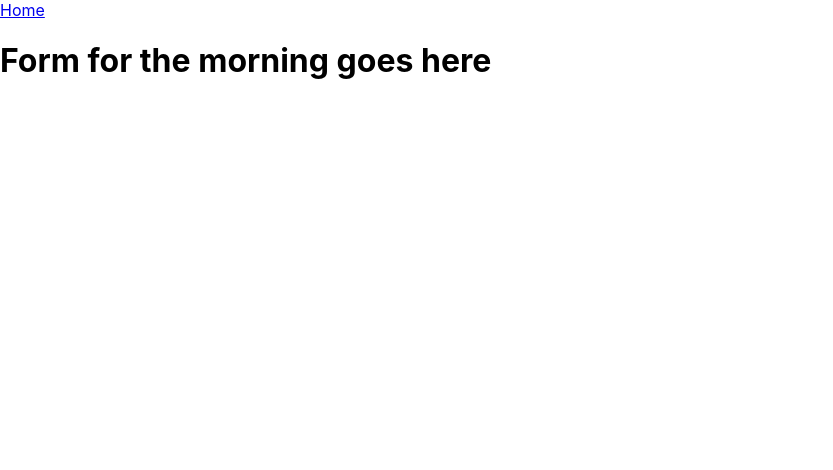
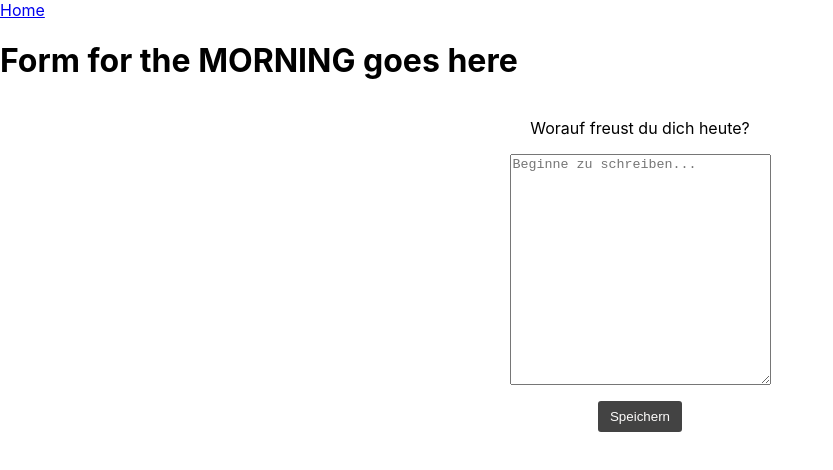
Before and after one commit to marialitwa/capstone-project, a Next.js app: page /form-morning in a window 1280 px wide. Shown: the top 470 px of the page, without its empty margins (0-833 px from the left). Built offline with nearby package versions, Linux system fonts and the light colour scheme.

Commit message:
Update localStorage to additionally save evening questions

```diff
--- a/pages/_app.js
+++ b/pages/_app.js
@@ -4,6 +4,12 @@ import { useLocalStorage } from "../helpers/hooks";
 function MyApp({ Component, pageProps }) {
   const [morningAnswers, setMorningAnswers] = useLocalStorage(
     "morningAnswers",
+
+    []
+  );
+
+  const [eveningAnswers, setEveningAnswers] = useLocalStorage(
+    "eveningAnswers",
 
     []
   );
@@ -18,6 +24,16 @@ function MyApp({ Component, pageProps }) {
     ]);
   }
 
+  function addEveningAnswer(answer) {
+    setEveningAnswers((previousEveningAnswers) => [
+      ...previousEveningAnswers,
+      {
+        id: crypto.randomUUID(),
+        text: answer,
+      },
+    ]);
+  }
+
   return (
     <>
       <GlobalStyles />
@@ -25,6 +41,8 @@ function MyApp({ Component, pageProps }) {
         {...pageProps}
         morningAnswers={morningAnswers}
         onAddMorningAnswer={addMorningAnswer}
+        eveningAnswers={eveningAnswers}
+        onAddEveningAnswer={addEveningAnswer}
       />
     </>
   );
--- a/pages/form-morning.js
+++ b/pages/form-morning.js
@@ -1,10 +1,27 @@
 import Link from "next/link";
+import QuestionForm from "../components/QuestionForm";
+import styled from "styled-components";
 
-export default function MorningForm() {
+export default function MorningForm({ morningAnswers, onAddMorningAnswer }) {
   return (
     <>
       <Link href="/">Home</Link>
-      <h1>Form for the morning goes here</h1>
+      <h1>Form for the MORNING goes here</h1>
+      <QuestionForm onAddEntry={onAddMorningAnswer} />
+      <ul>
+        {morningAnswers.map((morningAnswer) => (
+          <AnswerListItems key={morningAnswer.id}>
+            {morningAnswer.text}
+          </AnswerListItems>
+        ))}
+      </ul>
     </>
   );
 }
+
+const AnswerListItems = styled.li`
+  list-style: none;
+  margin: 20px;
+  margin-left: -20px;
+  max-width: 250px;
+`;
```
Also changed, not shown: pages/form-evening.js (+28 -2 lines), pages/index.js (+1 -17 lines).
